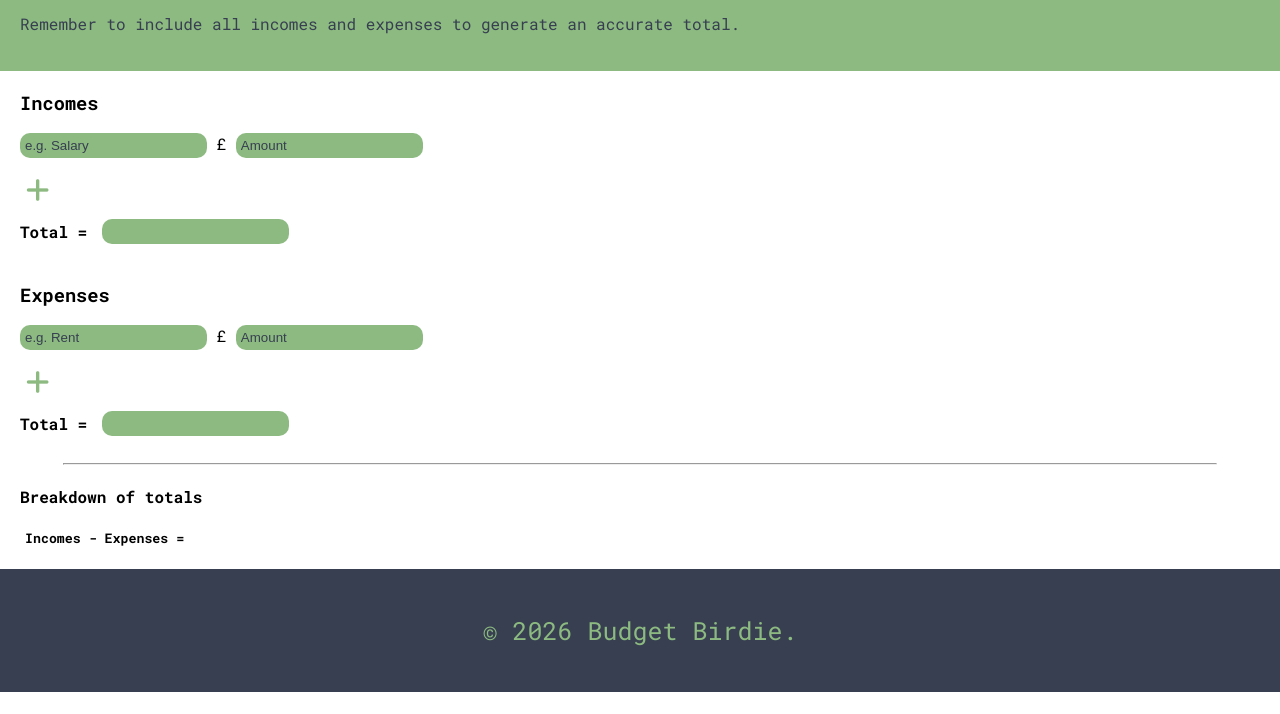
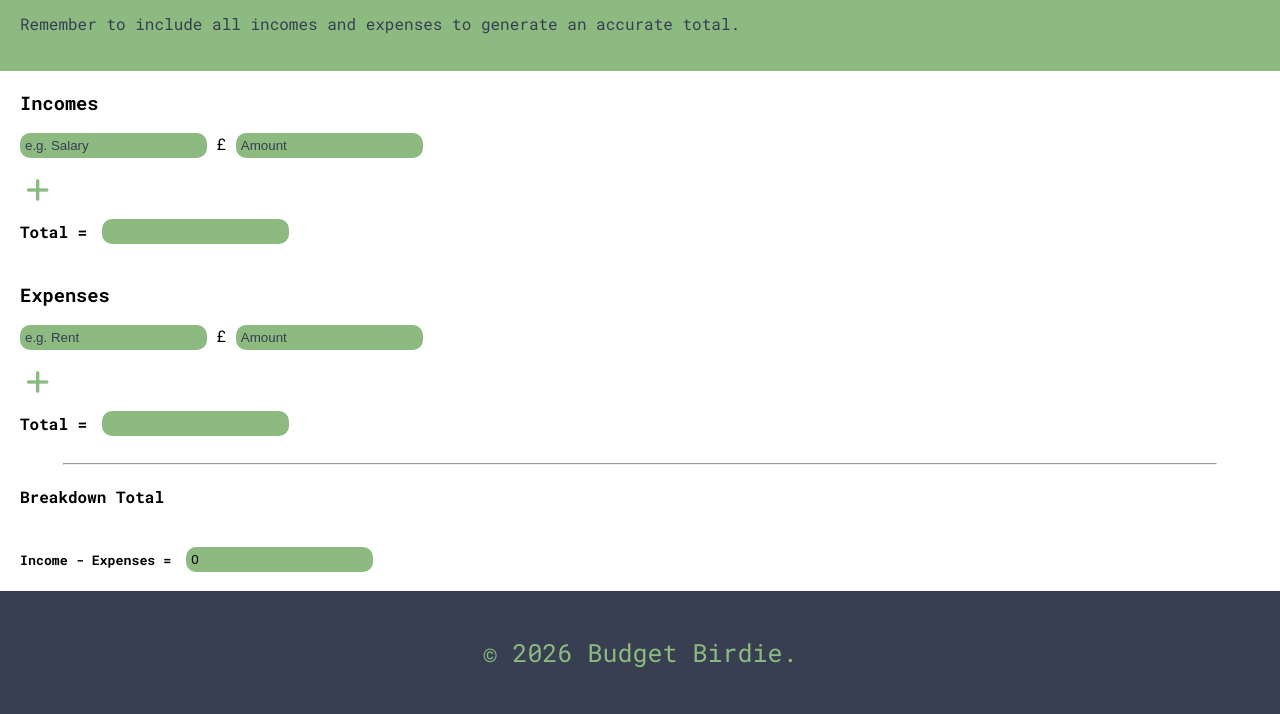
Before and after one commit to Siaaancode/Module-2, a plain HTML site: page calculation-page.html in a window 1280 px wide. Shown: the part 181-895 px from the top of the page. Before the commit the page ends 873 px from the top, so only its background shows below. Drawn offline with Linux system fonts and the light colour scheme.

Commit message:
Create the function for the breakdown calculation

```diff
--- a/assets/css/styles.css
+++ b/assets/css/styles.css
@@ -10,20 +10,24 @@
 @import url('https://fonts.googleapis.com/css2?family=Roboto+Mono:ital,wght@0,100..700;1,100..700&display=swap');
 
 /* Global Styles */
-html, body {
+html,
+body {
     height: 100%;
     margin: 0;
 }
+
 body {
     margin: 0;
     padding: 0;
     font-family: "Roboto Mono", monospace;
 }
+
 #page {
     display: flex;
     flex-direction: column;
     min-height: 100vh;
 }
+
 main {
     flex: 1;
 }
@@ -38,6 +42,7 @@ main {
     align-items: center;
     width: 100vw;
 }
+
 #logo a {
     font-size: 15px;
     display: flex;
@@ -56,8 +61,7 @@ main {
     padding: 0;
 }
 
-#navbar-links
-a {
+#navbar-links a {
     padding-right: 20px;
     list-style-type: none;
     text-decoration: none;
@@ -71,7 +75,8 @@ a {
     color: #373F51;
 }
 
-#hero-banner, h2 {
+#hero-banner,
+h2 {
     margin: 0;
     padding: 20px 10px;
 }
@@ -142,18 +147,24 @@ footer p {
 #introduction {
     background-color: #8CBA80;
     color: #373F51;
-    padding: 20px 0 0 20px;;
+    padding: 20px 0 0 20px;
+    ;
 }
+
 #introduction h2 {
     padding: 0;
 }
 
-h3, h4 {
+h3,
+h4 {
     padding-left: 20px;
 }
-.income-form, .expense-form {
+
+.income-form,
+.expense-form {
     padding-left: 20px;
 }
+
 hr {
     width: 90%;
 }
@@ -161,9 +172,11 @@ hr {
 #breakdown h4 {
     padding-left: 20px;
 }
+
 h5 {
-    padding-left: 25px;
+    padding-left: 20px;
 }
+
 input {
     background-color: #8CBA80;
     border: none;
@@ -171,17 +184,22 @@ input {
     padding: 5px;
     margin-bottom: 5px;
 }
+
 input[type="text"]::placeholder,
 input[type="number"]::placeholder {
     color: #373F51;
 }
 
-#total-income, #total-expense {
+#total-income,
+#total-expense,
+#breakdown-total {
     display: flex;
     align-items: center;
 }
+
 #total-income input,
-#total-expense input {
+#total-expense input,
+#breakdown-total-input {
     margin: 15px
 }
 
@@ -199,11 +217,11 @@ input[type="number"]::placeholder {
 /*Media query: Tablets and larger (768px and up)*/
 @media screen and (min-width: 768px) {
 
-    #logo a{
+    #logo a {
         font-size: 24px;
     }
 
-    #navbar-links a{
+    #navbar-links a {
         font-size: 20px;
         justify-content: space-between;
         padding: 20px;
@@ -214,9 +232,11 @@ input[type="number"]::placeholder {
         padding: 40px 20px;
     }
 
-    #hero-banner, h2 {
+    #hero-banner,
+    h2 {
         font-size: 35px;
     }
+
     #hero-banner p {
         font-size: 25px;
         padding-top: 30px;
@@ -287,11 +307,13 @@ input[type="number"]::placeholder {
         font-size: 30px;
         justify-content: center;
     }
+
     #information-section h3 {
         font-size: 50px;
         margin: 0;
         padding: 30px 0;
     }
+
     #information-section #button-info {
         font-size: 35px;
         padding-bottom: 20px;
--- a/assets/js/script.js
+++ b/assets/js/script.js
@@ -1,5 +1,6 @@
 /* Adds new input when icon is clicked */
-function addInputIncome () {
+
+function addInputIncome() {
     const newRow = document.createElement("div");
 
     newRow.innerHTML = `
@@ -14,8 +15,10 @@ function addInputIncome () {
 }
 document.getElementById("icon-income").addEventListener("click", addInputIncome);
 
+
 /* Code for expenses */
-function addInputExpense () {
+
+function addInputExpense() {
     const newRow = document.createElement("div");
 
     newRow.innerHTML = `
@@ -32,10 +35,11 @@ document.getElementById("icon-expense").addEventListener("click", addInputExpens
 
 
 /* Calculates the total of income */
+
 function incomeTotal() {
 
-    const incomes = document.getElementsByClassName ("amount-number-income");
-    const totalIncomeInput = document.getElementById ("total-income-input");
+    const incomes = document.getElementsByClassName("amount-number-income");
+    const totalIncomeInput = document.getElementById("total-income-input");
 
     let total = 0;
 
@@ -44,6 +48,7 @@ function incomeTotal() {
     }
 
     totalIncomeInput.value = total;
+    breakdownOfTotals();
 }
 
 
@@ -51,8 +56,8 @@ function incomeTotal() {
 
 function expenseTotal() {
 
-    const expenses = document.getElementsByClassName ("amount-number-expense");
-    const totalExpenseInput = document.getElementById ("total-expense-input");
+    const expenses = document.getElementsByClassName("amount-number-expense");
+    const totalExpenseInput = document.getElementById("total-expense-input");
 
     let total = 0;
 
@@ -61,13 +66,22 @@ function expenseTotal() {
     }
 
     totalExpenseInput.value = total;
+    breakdownOfTotals();
 }
 
 
+/* Calculates the total of both income and expenses */
 
-
-/* Calculates the total of income both income and expenses */
-/* Insert code here */
 function breakdownOfTotals() {
 
+    const incomeInput = document.getElementById("total-income-input");
+    const expenseInput = document.getElementById("total-expense-input");
+    const finalBreakdownTotal = document.getElementById("breakdown-total-input");
+
+    const total =
+        Number(incomeInput.value) -
+        Number(expenseInput.value);
+
+    finalBreakdownTotal.value = total;
 }
+console.log(breakdownOfTotals());
--- a/calculation-page.html
+++ b/calculation-page.html
@@ -75,8 +75,11 @@
             <hr>
 
             <section id="breakdown">
-                <h4>Breakdown of totals</h4>
-                <h5>Incomes - Expenses =</h5>
+                <h4>Breakdown Total</h4>
+                <div id="breakdown-total">
+                    <h5>Income - Expenses =</h5>
+                    <input id="breakdown-total-input" readonly>
+                </div>
             </section>
         </main>
         <footer>
```
Also changed, not shown: README.md.
